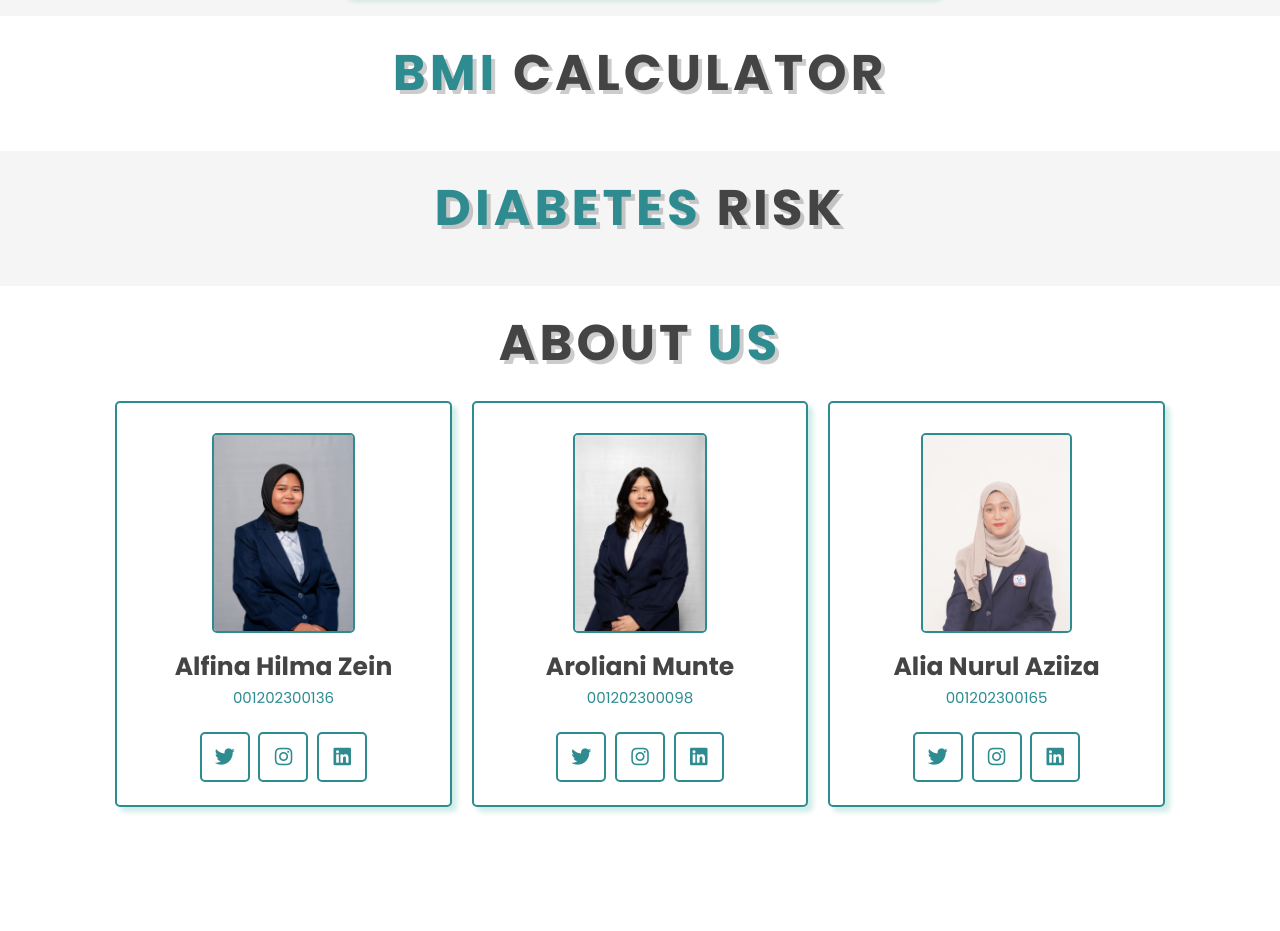
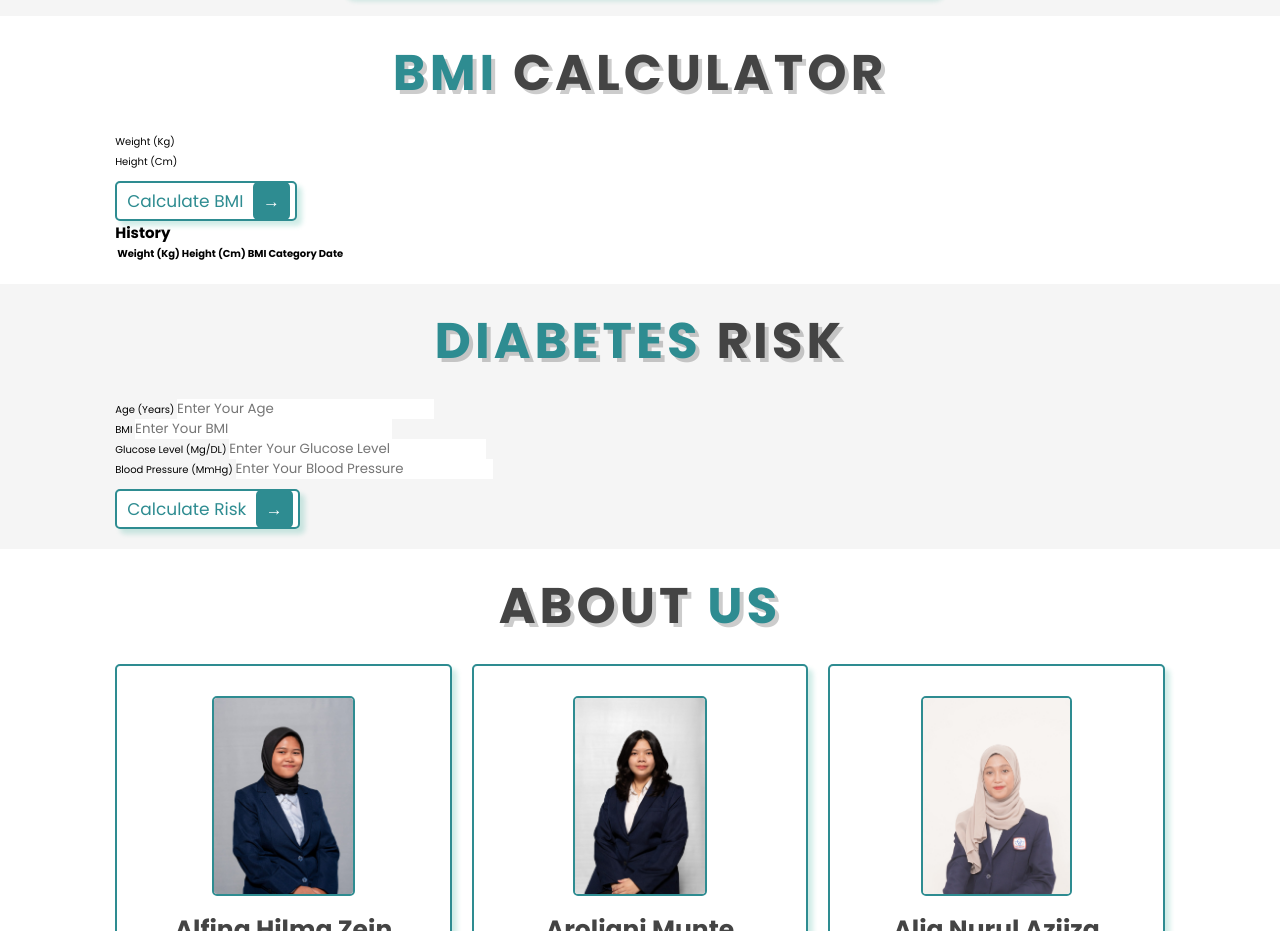
Before and after one commit to hilmazein/healthcare-web, a plain HTML site: page index.html in a window 1280 px wide. Shown: the part 1160-2091 px from the top of the page. Before the commit the page ends 1987 px from the top, so only its background shows below. Drawn offline with Linux system fonts and the light colour scheme.

Commit message:
Update index.html

```diff
--- a/index.html
+++ b/index.html
@@ -71,14 +71,70 @@
     <!-- BMI CALCULATOR -->
     <section class="bmi" id="bmi">
         <h1 class="heading"><span>bmi</span> calculator</h1>
-
+        <div class="bmi-container">
+            <form id="bmiForm" class="bmi-form">
+                <div class="bmi-input-group">
+                    <label for="weight">Weight (kg)</label>
+                    <input type="number" id="weight" required>
+                </div>
+                <div class="bmi-input-group">
+                    <label for="height">Height (cm)</label>
+                    <input type="number" id="height" required>
+                </div>
+                <button type="submit" class="btn">Calculate BMI <span>→</span></button>
+            </form>
+            <div id="result" class="bmi-result"></div>
+            <div class="history-section">
+                <h2>History</h2>
+                <div class="table-container">
+                    <table id="historyTable" class="history-table">
+                        <thead>
+                            <tr>
+                                <th>Weight (kg)</th>
+                                <th>Height (cm)</th>
+                                <th>BMI</th>
+                                <th>Category</th>
+                                <th>Date</th>
+                            </tr>
+                        </thead>
+                        <tbody id="historyBody"></tbody>
+                    </table>
+                </div>
+            </div>
+        </div>
     </section>
     <!-- BMI CALCULATOR ends -->
 
     <!-- DIABETES RISK -->
     <section class="diabetes" id="diabetes">
         <h1 class="heading"><span>diabetes</span> risk</h1>
+        <div class="diabetes-container">
+            <form id="diabetesForm" class="diabetes-form">
+                <div class="diabetes-input-group">
+                    <label for="diabetes-age">Age (years)</label>
+                    <input type="number" id="diabetes-age" placeholder="Enter your age" required>
+                </div>
 
+                <div class="diabetes-input-group">
+                    <label for="diabetes-bmi">BMI</label>
+                    <input type="number" id="diabetes-bmi" step="0.1" placeholder="Enter your BMI" required>
+                </div>
+
+                <div class="diabetes-input-group">
+                    <label for="diabetes-glucose">Glucose Level (mg/dL)</label>
+                    <input type="number" id="diabetes-glucose" placeholder="Enter your glucose level" required>
+                </div>
+
+                <div class="diabetes-input-group">
+                    <label for="diabetes-bloodPressure">Blood Pressure (mmHg)</label>
+                    <input type="number" id="diabetes-bloodPressure" placeholder="Enter your blood pressure" required>
+                </div>
+
+                <button type="submit" class="btn">Calculate Risk <span>→</span></button>
+
+                <div id="diabetes-result" class="result"></div>
+            </form>
+        </div>
     </section>
     <!-- DIABETES RISK ends -->
 
```
